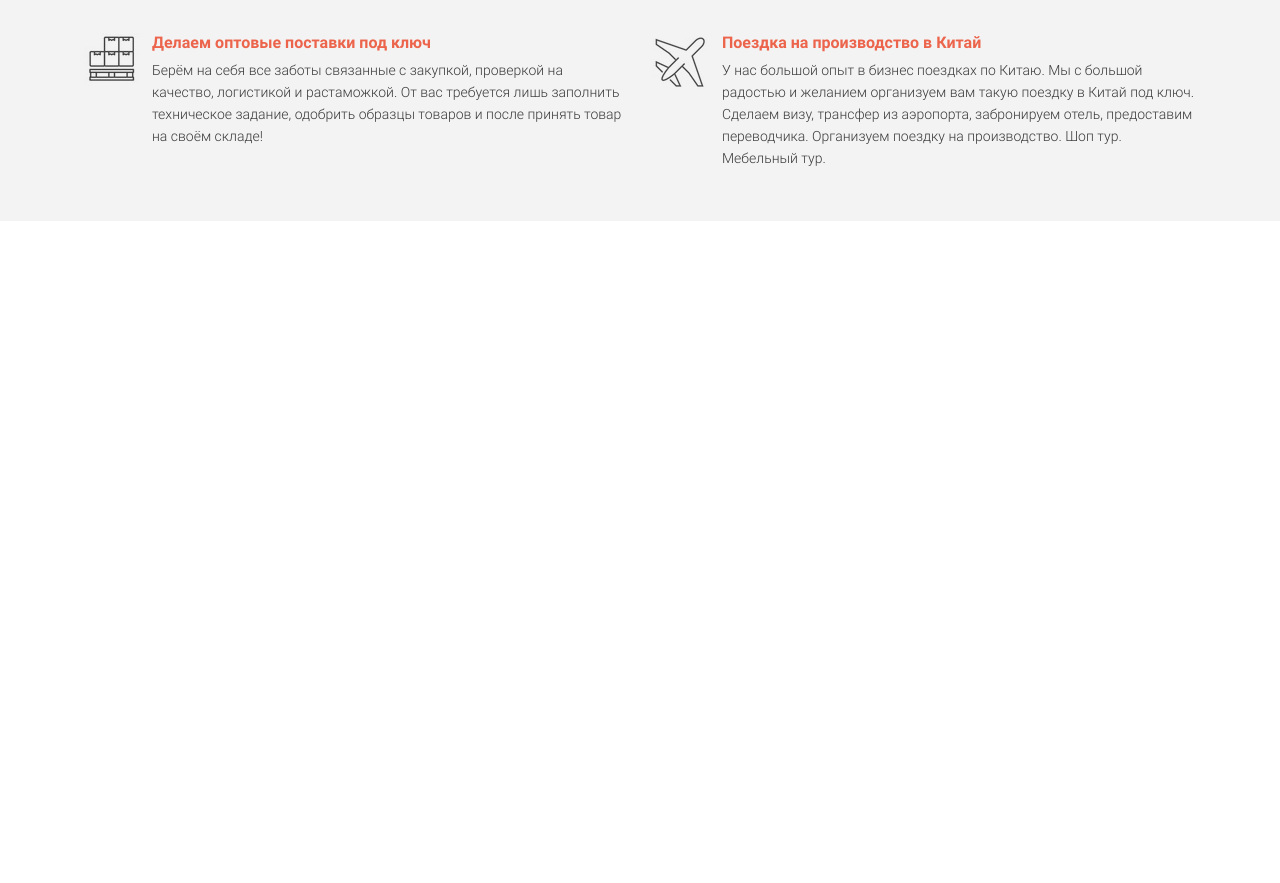
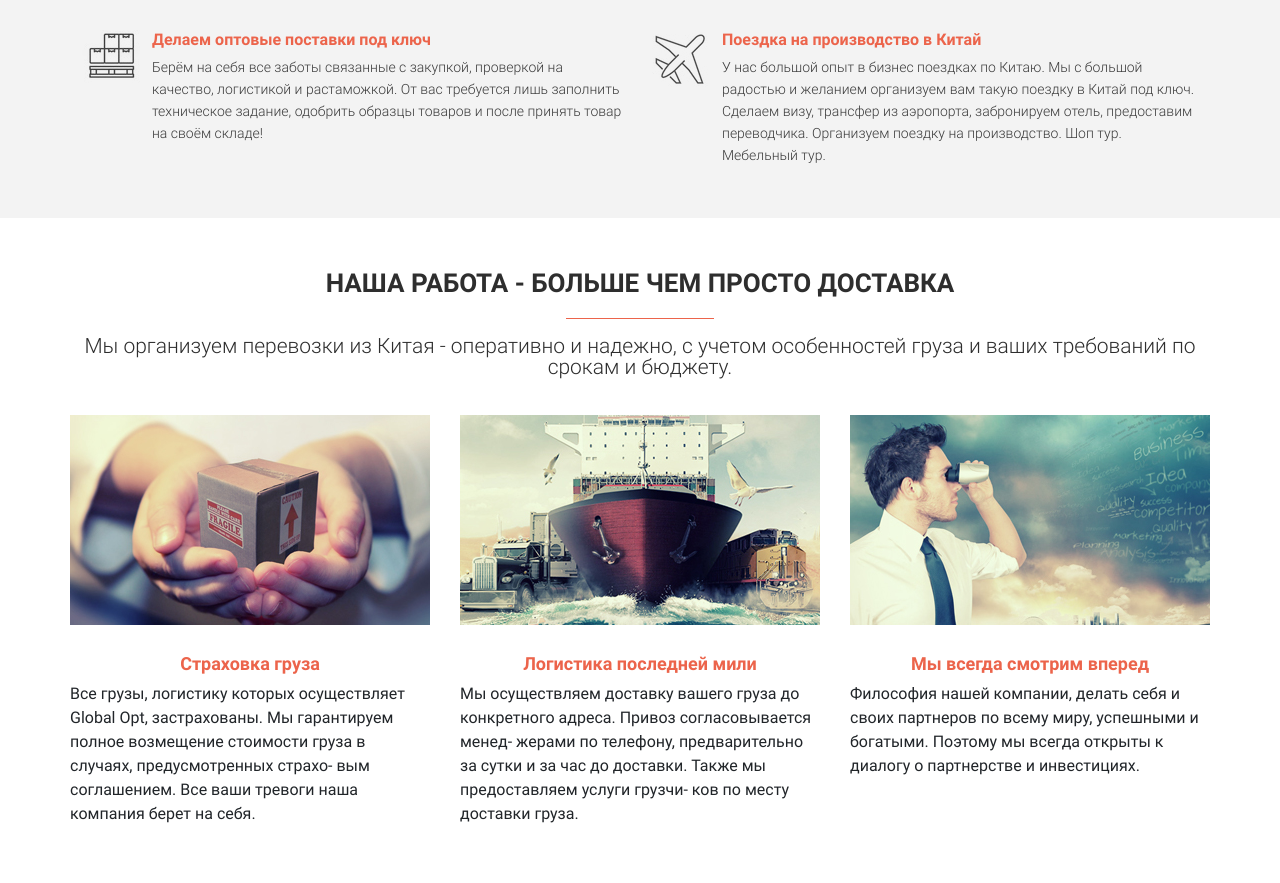
Before and after one commit to etcq/globalopt, a plain HTML site: page src/index.html in a window 1280 px wide. Shown: the part 1090-1973 px from the top of the page. Before the commit the page ends 1311 px from the top, so only its background shows below. Drawn offline with Linux system fonts and the light colour scheme.

Commit message:
3rd section Done

```diff
--- a/src/index.html
+++ b/src/index.html
@@ -76,49 +76,70 @@
             <div class="row">
                 <div class="advantages__item col-6">
                     <div class="advantages__item_img"><img src="icons/2rd_bg_icons/officeChina.png" alt="officeChina"></div>
-                    <div class="advantages__item_descr"><h3 class="advantages__item_title">Офисы в Китае и России</h3>
+                    <div class="advantages__item_descr"><h3 class="item_title">Офисы в Китае и России</h3>
                         Офисы расположены в Москве, столице России.  И в Гуанчжоу, мировом торговом мегаполисе Китая. </div>
                 </div>
                 <div class="advantages__item col-6">
                     <div class="advantages__item_img"><img src="icons/2rd_bg_icons/decloration.png" alt="decloration"></div>
-                    <div class="advantages__item_descr"><h3 class="advantages__item_title">Декларируем груз с оптимизацией</h3>
+                    <div class="advantages__item_descr"><h3 class="item_title">Декларируем груз с оптимизацией</h3>
                         Идем на встречу своим клиентам и помогаем растаможить груз с оптимизацией кодов и ставок.</div>
                 </div>
             </div>
             <div class="row">
                 <div class="advantages__item col-6">
                     <div class="advantages__item_img"><img src="icons/2rd_bg_icons/staff.png" alt="staff"></div>
-                    <div class="advantages__item_descr"><h3 class="advantages__item_title">Квалифицированные кадры</h3>
+                    <div class="advantages__item_descr"><h3 class="item_title">Квалифицированные кадры</h3>
                         Наши сотрудники имеют большой опыт в логистике с Китаем и в совершенстве владеют китайским и английским языками.</div>
                 </div>
                 <div class="advantages__item col-6">
                     <div class="advantages__item_img"><img src="icons/2rd_bg_icons/search_creator.png" alt="search"></div>
-                    <div class="advantages__item_descr"><h3 class="advantages__item_title">Осуществляем поиск производителей</h3>
+                    <div class="advantages__item_descr"><h3 class="item_title">Осуществляем поиск производителей</h3>
                         Помогаем нашим клиентам найти интересующий вас товар или производителя в Китае.</div>
                 </div>
             </div>
             <div class="row">
                 <div class="advantages__item col-6">
                     <div class="advantages__item_img"><img src="icons/2rd_bg_icons/werehouse.png" alt="werehouse"></div>
-                    <div class="advantages__item_descr"><h3 class="advantages__item_title">Собственный склад в Китае</h3>
+                    <div class="advantages__item_descr"><h3 class="item_title">Собственный склад в Китае</h3>
                         Свой склад в Китае, позволяет собирать и проверять и упаковывать  ваши товары, перед отправкой.</div>
                 </div>
                 <div class="advantages__item col-6">
                     <div class="advantages__item_img"><img src="icons/2rd_bg_icons/money.png" alt="money"></div>
-                    <div class="advantages__item_descr"><h3 class="advantages__item_title">Перевод денег в Китай</h3>
+                    <div class="advantages__item_descr"><h3 class="item_title">Перевод денег в Китай</h3>
                         Помогаем переводить и оплачивать товар в Китае на льготных условиях</div>
                 </div>
             </div>
             <div class="row">
                 <div class="advantages__item col-6">
                     <div class="advantages__item_img"><img src="icons/2rd_bg_icons/delivery_opt.png" alt="opt"></div>
-                    <div class="advantages__item_descr"><h3 class="advantages__item_title">Делаем оптовые поставки под ключ</h3>
+                    <div class="advantages__item_descr"><h3 class="item_title">Делаем оптовые поставки под ключ</h3>
                         Берём на себя все заботы связанные с закупкой, проверкой на качество, логистикой и растаможкой. От вас требуется лишь заполнить техническое задание, одобрить  образцы товаров и после принять товар на своём складе!</div>
                 </div>
                 <div class="advantages__item col-6">
                     <div class="advantages__item_img"><img src="icons/2rd_bg_icons/airplane.png" alt="air"></div>
-                    <div class="advantages__item_descr"><h3 class="advantages__item_title">Поездка на производство в Китай</h3>
+                    <div class="advantages__item_descr"><h3 class="item_title">Поездка на производство в Китай</h3>
                         У нас большой опыт в бизнес поездках по Китаю. Мы с большой радостью и желанием организуем вам такую поездку в Китай под ключ. Сделаем визу, трансфер из аэропорта, забронируем отель, предоставим переводчика. Организуем поездку на производство. Шоп тур. Мебельный тур. </div>
+                </div>
+            </div>
+        </div>
+    </section>
+    <section class="works">
+        <div class="container">
+            <h1 class="title">Наша работа - больше чем просто доставка</h1>
+            <div class="line"></div>
+            <h2 class="subtitle">Мы организуем перевозки из Китая - оперативно и надежно, с учетом особенностей груза и ваших требований по срокам и бюджету.</h2>
+            <div class=" works__wrapper row">
+                <div class="col-4 works__item">
+                    <img src="img/insurance.jpg" alt="insurance">
+                    <div class="works__item_descr"><h3 class="item_title works__title">Страховка груза</h3>Все грузы, логистику которых осуществляет Global Opt, застрахованы. Мы гарантируем полное возмещение стоимости груза в случаях, предусмотренных страхо- вым соглашением. Все ваши тревоги наша компания берет на себя.</div>
+                </div>
+                <div class="col-4 works__item">
+                    <img src="img/logistics.jpg" alt="logistics">
+                    <div class="works__item_descr"><h3 class="item_title works__title">Логистика последней мили</h3>Мы осуществляем доставку вашего груза до конкретного адреса. Привоз согласовывается менед- жерами по телефону, предварительно за сутки и за час до доставки. Также мы предоставляем услуги грузчи- ков по месту доставки груза.</div>
+                </div>
+                <div class="col-4 works__item">
+                    <img src="img/look.jpg" alt="look">
+                    <div class="works__item_descr"><h3 class="item_title works__title">Мы всегда смотрим вперед</h3>Философия нашей компании, делать себя и своих партнеров по всему миру, успешными и богатыми. Поэтому мы всегда открыты к диалогу о партнерстве и инвестициях.</div>
                 </div>
             </div>
         </div>
--- a/src/sass/blocks/_advantages.scss
+++ b/src/sass/blocks/_advantages.scss
@@ -21,12 +21,5 @@
             text-align: left;
             color: #3a3a3a;
         }
-        &_title {
-            font-family: Roboto;
-            font-size: 16px;
-            font-weight: bold;
-            color: $main_color;
-            text-align: left;
-        }
     }
 }
--- a/src/sass/blocks/_titles.scss
+++ b/src/sass/blocks/_titles.scss
@@ -5,4 +5,33 @@
     text-align: center;
     color: #2e2e2e;
     text-transform: uppercase;
+    line-height: 1.1;
 }
+
+.line {
+    width: 148px;
+    height: 1px;
+    background-color: $main_color;
+    margin: 0 auto;
+    margin-top: 20px;
+    margin-bottom: 17px;
+
+}
+
+.subtitle {
+    font-family: Roboto;
+    font-size: 21px;
+    font-weight: 300;
+    text-align: center;
+    color: #2e2e2e;
+    line-height: 1;
+    margin-bottom: 0;
+}
+
+.item_title {
+    font-family: Roboto;
+    font-size: 16px;
+    font-weight: bold;
+    color: $main_color;
+    text-align: left;
+}
--- a/src/sass/style.scss
+++ b/src/sass/style.scss
@@ -8,7 +8,8 @@
 
 
 @import 'base/_variables.scss';
-@import 'blocks/titles';
 @import 'blocks/buttons';
 @import 'blocks/_promo.scss';
 @import 'blocks/advantages';
+@import 'blocks/titles';
+@import 'blocks/works';
```
Also changed, not shown: src/css/style.css, 1 other file.
